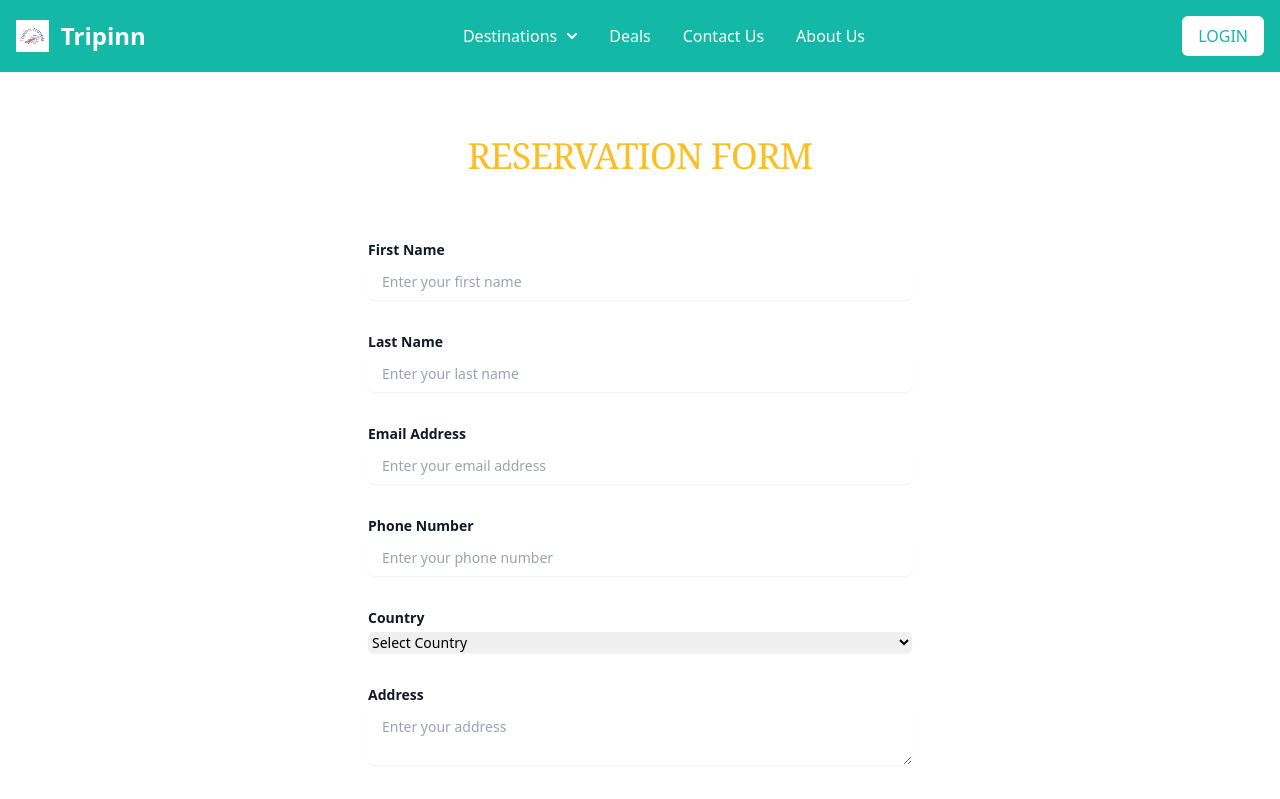
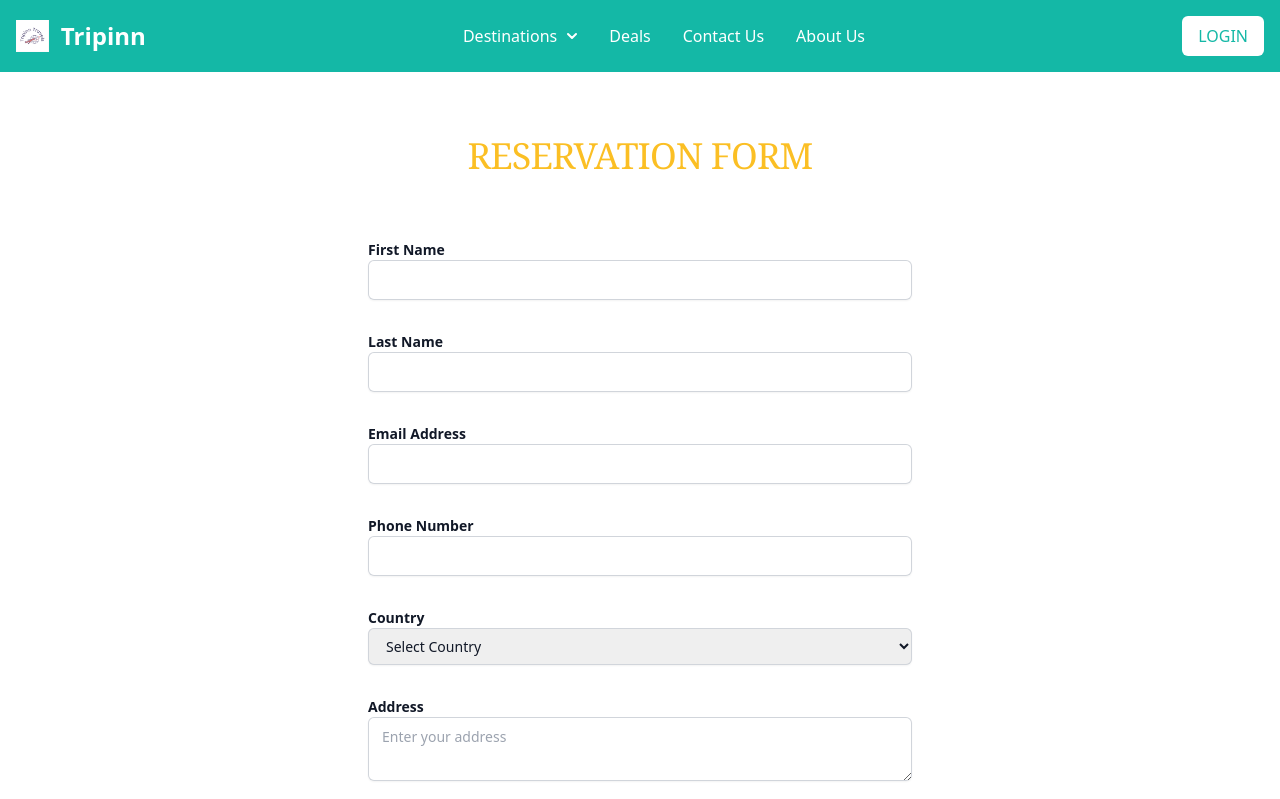
Before and after one commit to Ashwinipuranik30/Final_Project_INFO6150_SP24, a React (Vite) app: page /registration in a window 1280 px wide. Shown: the top 799 px of the page. Built offline with nearby package versions, Linux system fonts and the light colour scheme.

Commit message:
changed style for form

```diff
--- a/src/Components/form.jsx
+++ b/src/Components/form.jsx
@@ -29,7 +29,7 @@
               name={field.name}
               value={formData[field.name] || ''}
               onChange={handleChange}
-              className="block w-full mt-1 rounded-md border-gray-300 shadow-sm focus:ring-indigo-500 focus:border-indigo-500 sm:text-sm"
+              className="block w-full rounded-md border-0 px-3.5 py-2 text-gray-900 shadow-sm ring-1 ring-inset ring-gray-300 placeholder:text-gray-400 focus:ring-2 focus:ring-inset focus:ring-indigo-600 sm:text-sm sm:leading-6"
               required={field.required}
             >
               <option value="" disabled>Select {field.label}</option>
@@ -43,7 +43,7 @@
               name={field.name}
               value={formData[field.name] || ''}
               onChange={handleChange}
-              className="block w-full px-3.5 py-2 mt-1 rounded-md  border-gray-300 shadow-sm focus:ring-indigo-500 focus:border-indigo-500 sm:text-sm"
+              className="block w-full rounded-md border-0 px-3.5 py-2 text-gray-900 shadow-sm ring-1 ring-inset ring-gray-300 placeholder:text-gray-400 focus:ring-2 focus:ring-inset focus:ring-indigo-600 sm:text-sm sm:leading-6"
               placeholder={field.placeholder}
               required={field.required}
             ></textarea>
@@ -54,8 +54,7 @@
               name={field.name}
               value={formData[field.name] || ''}
               onChange={handleChange}
-              className="block w-full px-3.5 py-2 mt-1 rounded-md border-gray-300 shadow-sm focus:ring-indigo-500 focus:border-indigo-500 sm:text-sm"
-              placeholder={field.placeholder}
+              className="block w-full rounded-md border-0 px-3.5 py-2 text-gray-900 shadow-sm ring-1 ring-inset ring-gray-300 placeholder:text-gray-400 focus:ring-2 focus:ring-inset focus:ring-indigo-600 sm:text-sm sm:leading-6"
               required={field.required}
             />
           )}
```
